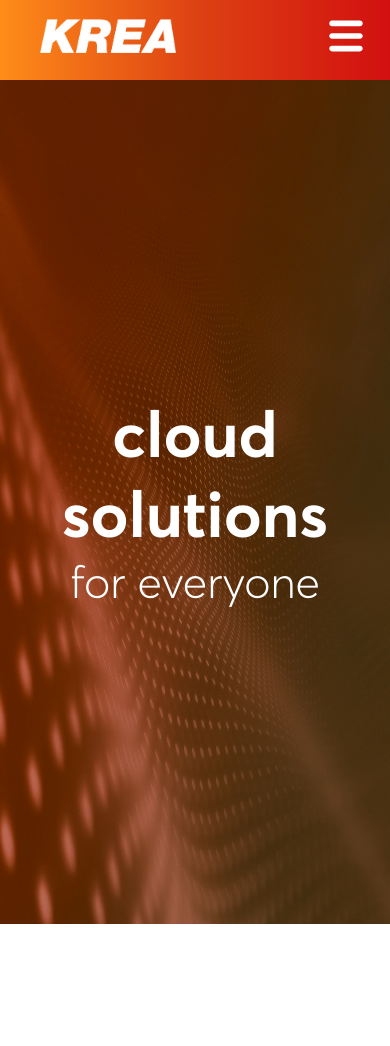
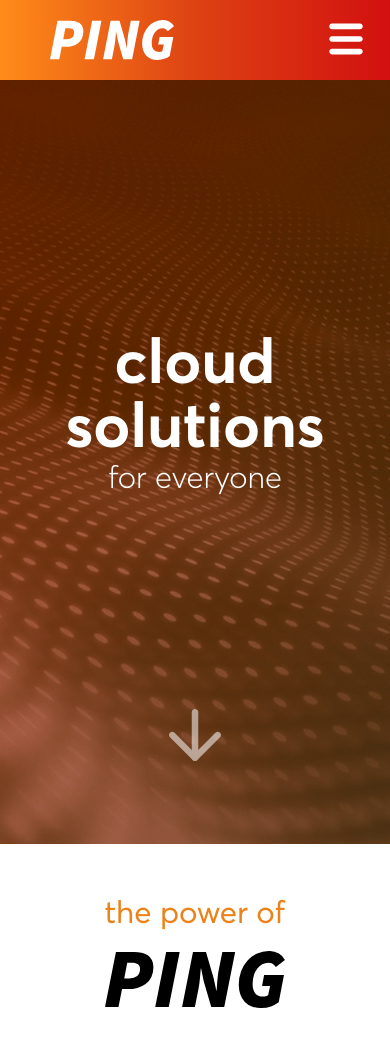
Before and after one commit to alapikov/Landing-Page, a website: page index.html in a window 390 px wide. Shown: the top 1046 px of the page. Before the commit the page ends 924 px from the top, so only its background shows below. Drawn offline with Linux system fonts and the light colour scheme.

Commit message:
d07.03.22

```diff
--- a/index.html
+++ b/index.html
@@ -6,30 +6,42 @@
     <link rel="shortcut icon" href="images/icon.png" type="image/png">
     <link rel="stylesheet" href="styles.css">
     <script defer src="scripts.js"></script>
-    <title>KREA</title>
+    <title>ping clouds</title>
 
 <!-- ======== HEAD ENDS ======== -->
 </head>
 
 <body id="body">
 <!-- ======== BODY STARTS ======== -->
-<header>
     <div id="header">
         <div id="headerLogoCont">
-            <img src="images/logo1.png" alt="Logo" id="headerLogo">
+            <img src="images/logoWhite.svg" alt="Logo" id="headerLogo">
         </div>
         <div id="headerMenuIconCont">
             <img src="images/menuIcon1.svg" alt="Menu" id="headerMenuIcon">
         </div>
     </div>
 
-    <div id="screen1">
-        <div id="s1Caption">
-            <div id="s1CaptionTop">cloud solutions</div>
-            <div id="s1CaptionSub">for everyone</div>
+<div id="screen1">
+    <div id="s1Caption">
+        <div id="s1CaptionTop"><p id="cloud">cloud</p><p id="solutions">solutions</p></div>
+        <div id="s1CaptionSub"><p id="foreveryone">for everyone</p></div>
+    </div>
+    <div id="arrowCont">
+        <img src="images/arrowDown1.svg" alt="Arrow" id="s1Arrow">
+    </div>
+</div>
+
+<div id="screen2">
+    <div id="s2Caption">
+        <div id="thepowerof">the power of</div>
+        <div>
+            <img src="images/logoGentleBlack.svg" alt="ping" id="s2Logo">
         </div>
     </div>
-</header>
+</div>
+
+<div style="height: 1000px"></div>
 
 
 
--- a/scripts.js
+++ b/scripts.js
@@ -0,0 +1,12 @@
+pageIsLoaded = window.onload;
+
+pageIsLoaded = setTimeout(function s1Animate() {
+    const cloud = document.querySelector('#cloud');
+    cloud.style.cssText += 'animation-name: s1Cloud;animation-duration: 1.8s;animation-timing-function: cubic-bezier(0.38, 0, 0.33, 1);animation-iteration-count: 1; animation-fill-mode: forwards;';
+
+    const solutions = document.querySelector('#solutions');
+    solutions.style.cssText += 'animation-name: s1Solutions;animation-duration: 1.8s;animation-timing-function: cubic-bezier(0.38, 0, 0.33, 1);animation-iteration-count: 1; animation-fill-mode: forwards;';
+
+    const foreveryone = document.querySelector('#foreveryone');
+    foreveryone.style.cssText += 'animation-name: s1Foreveryone;animation-duration: 1.8s;animation-timing-function: cubic-bezier(0.88, 0, 0.33, 1);animation-iteration-count: 1; animation-fill-mode: forwards;'
+}, 200);
--- a/styles.scss
+++ b/styles.scss
@@ -1,3 +1,18 @@
+// cancelling default styles
+
+p {
+    margin: 0;
+}
+
+// fonts, mixins, global vars
+
+@font-face {
+    src: url(fonts/avertaRegular.otf);
+    font-family: 'Averta';
+    font-weight: 400;
+    font-style: normal;
+}
+
 @font-face {
     src: url(fonts/avertaSemibold.otf);
     font-family: 'Averta';
@@ -9,6 +24,12 @@
     src: url(fonts/avertaLight.otf);
     font-family: 'Averta';
     font-weight: 300;
+    font-style: normal;
+}
+
+@mixin avertaReg {
+    font-family: 'Averta';
+    font-weight: 400;
     font-style: normal;
 }
 
@@ -24,9 +45,10 @@
     font-style: normal;
 }
 
-html {
-    font-size: 32px;
-}
+$slideHarsh1: cubic-bezier(0.53, 0.02, 0.32, 1);
+$textOrange1: rgb(236, 131, 26);
+
+// styles beginning
 
 #body {
     background-color: #fff;
@@ -34,23 +56,28 @@
 }
 
 @media (max-width: 490px) {
+    html {
+        font-size: 32px;
+    }
+
     #header {
-        width: 100%;
+        width: 100vw;
         height: 80px;
-        position: sticky;
+        position: fixed;
+        z-index: 10;
         display: flex;
         flex-direction: row;
         justify-content: space-between;
         align-items: center;
-        // background: rgb(245,133,20);
-        background: linear-gradient(90deg, rgb(255, 140, 25) 0%, rgb(221, 66, 19) 50%, rgba(210,16,16,1) 100%);
+        background: linear-gradient(90deg, rgb(255, 140, 26) 0%, rgb(221, 66, 19) 50%, rgba(210,16,16,1) 100%);
 
         #headerLogoCont {
-            margin-left: 40px;
+            margin-left: 50px;
         }
 
         #headerLogo {
-            width: 136px;
+            width: 124px;
+            margin-top: 8px;
         }
 
         #headerMenuIconCont {
@@ -58,9 +85,30 @@
 
             #headerMenuIcon {
                 width: 40px;
+                margin-top: 6px;
             }
         }
+    }
 
+    // keyframes for screen1 container
+
+    @keyframes s1Arrow {
+        0% {bottom: 30px; opacity: 0.5;}
+        80% {opacity: 1;}
+        100% {bottom: 0px;}
+    }
+
+    @keyframes s1Cloud {
+        100% {right: 0vw;}
+    }
+
+    @keyframes s1Solutions {
+        100% {left: 0vw;}
+    }
+
+    @keyframes s1Foreveryone {
+        0% {opacity: 0;};
+        100% {opacity: 1;};
     }
 
     #screen1 {
@@ -68,29 +116,85 @@
         display: flex;
         flex-direction: column;
         align-items: center;
-        justify-content: center;
+        justify-content: flex-end;
         background-image: url(images/bg1.jpg);
         background-position: center;
-        background-size: 100% 100%;
+        background-size: auto 100%;
 
         #s1Caption {
             margin: 0 auto;
             width: 80%;
-
         }
 
         #s1CaptionTop {
-            font-size: 2rem;
+            font-size: 16vw;
+            line-height: 2rem;
             color: #fff;
             text-align: center;
             @include avertaSemi;
+
+            #cloud {
+                position: relative;
+                right: 100vw;
+                // js function s1Animate() after onload
+            }
+
+            #solutions {
+                position: relative;
+                left: 100vw;
+                // js function s1Animate() after onload
+            }
+
+            #foreveryone {
+                opacity: 0;
+                // js function s1Animate() after onload
+            }
         }
 
         #s1CaptionSub {
-            font-size: 1.4rem;
+            font-size: 8vw;
             color: #fff;
             text-align: center;
             @include avertaLight;
         }
+
+        #s1Arrow {
+            position: relative;
+            width: 20vw;
+            margin-top: 27vh;
+            margin-bottom: 4vh;
+            animation-name: s1Arrow;
+            animation-duration: 1.2s;
+            animation-timing-function: $slideHarsh1;
+            animation-iteration-count: infinite;
+        }
+    }
+
+    #screen2 {
+        width: 100vw;
+        display: flex;
+        flex-direction: column;
+        align-items: center;
+        justify-content: flex-start;
+        padding-top: 1.5rem;
+
+        #s2Caption {
+            width: 80%;
+            display: flex;
+            flex-direction: column;
+            align-items: center;
+
+            #thepowerof {
+                font-size: 8vw;
+                text-align: center;
+                @include avertaReg;
+                color: $textOrange1;
+                margin-bottom: 20px;
+            }
+
+            #s2Logo {
+                width: 46vw;
+            }
+        }
     }
 }
```
Also changed, not shown: fonts/avertaRegular.otf (added), images/arrowDown1.svg (added), images/logo1.png (deleted), images/logoBlack.svg (added), images/logoGentleBlack.svg (added), images/logoWhite.svg (added), styles.css, 1 other file.
